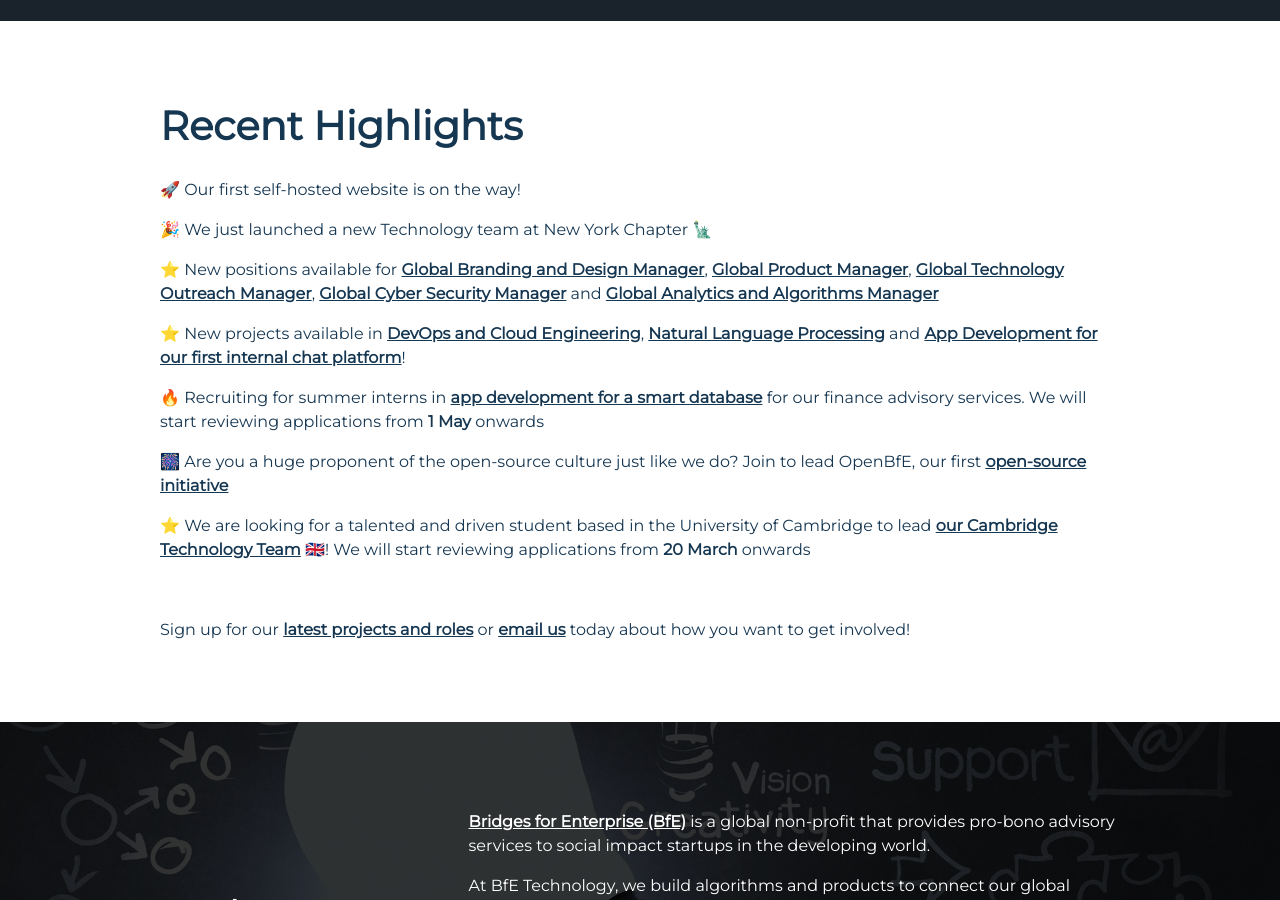
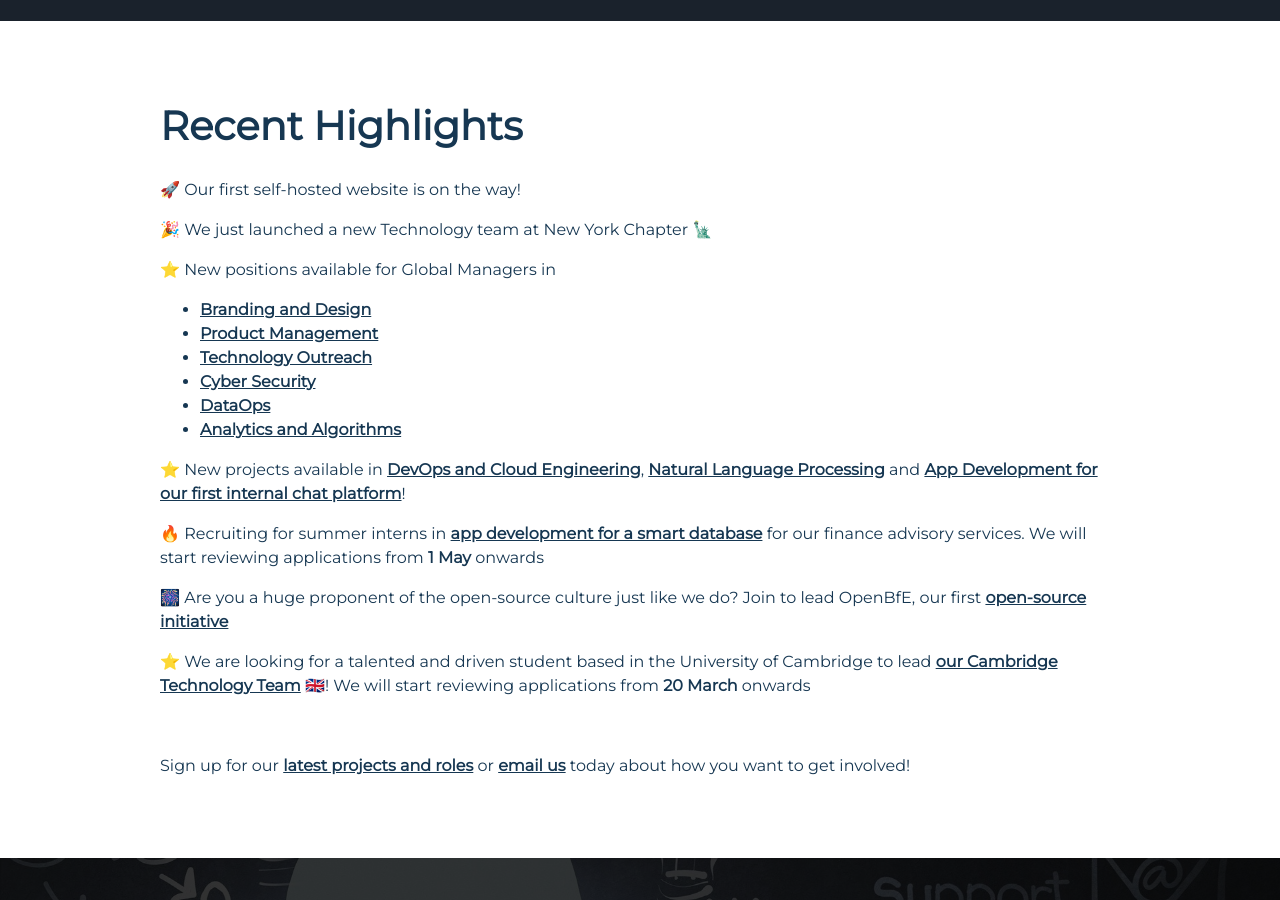
Before and after one commit to BfE-Technology/BfE-Technology.github.io, a Jekyll site: the page built from index.md, in a window 1280 px wide and 900 px high, scrolled down 879 px. Built offline with Jekyll 4.4.1, drawn with Linux system fonts in a browser that asks for light colours.

Commit message:
Update index.md

```diff
--- a/index.md
+++ b/index.md
@@ -12,7 +12,13 @@ layout: default
 
 🎉 We just launched a new Technology team at New York Chapter 🗽
 
-⭐ New positions available for <a href="https://opps.bridgesforenterprise.com/global/technology/outreach/Global-Branding-and-Design-Manager/" target="_blank">Global Branding and Design Manager</a>, <a href="https://opps.bridgesforenterprise.com/global/technology/Global-Product-Manager/" target="_blank">Global Product Manager</a>, <a href="https://opps.bridgesforenterprise.com/global/technology/Global-Technology-Outreach-Manager/" target="_blank">Global Technology Outreach Manager</a>, <a href="https://opps.bridgesforenterprise.com/global/technology/Global-Cyber-Security-Manager/" target="_blank">Global Cyber Security Manager</a> and <a href="https://opps.bridgesforenterprise.com/global/technology/Global-Analytics-and-Algorithms-Manager/" target="_blank">Global Analytics and Algorithms Manager</a>
+⭐ New positions available for Global Managers in
+- <a href="https://opps.bridgesforenterprise.com/global/technology/outreach/Global-Branding-and-Design-Manager/" target="_blank">Branding and Design</a>
+- <a href="https://opps.bridgesforenterprise.com/global/technology/Global-Product-Manager/" target="_blank">Product Management</a>
+- <a href="https://opps.bridgesforenterprise.com/global/technology/Global-Technology-Outreach-Manager/" target="_blank">Technology Outreach</a>
+- <a href="https://opps.bridgesforenterprise.com/global/technology/Global-Cyber-Security-Manager/" target="_blank">Cyber Security</a>
+- <a href="https://opps.bridgesforenterprise.com/global/technology/Global-DataOps-Manager/" target="_blank">DataOps</a>
+- <a href="https://opps.bridgesforenterprise.com/global/technology/Global-Analytics-and-Algorithms-Manager/" target="_blank">Analytics and Algorithms</a>
 
 ⭐ New projects available in <a href="https://opps.bridgesforenterprise.com/global/technology/DevOps-Project/" target="_blank">DevOps and Cloud Engineering</a>, <a href="https://opps.bridgesforenterprise.com/global/cambridge/singapore/new%20york/rotterdam/vancouver/technology/InvestorSelector-NLP-Project/" target="_blank">Natural Language Processing</a> and <a href="https://opps.bridgesforenterprise.com/global/technology/RocketChat-Project/" target="_blank">App Development for our first internal chat platform</a>!
 
```
